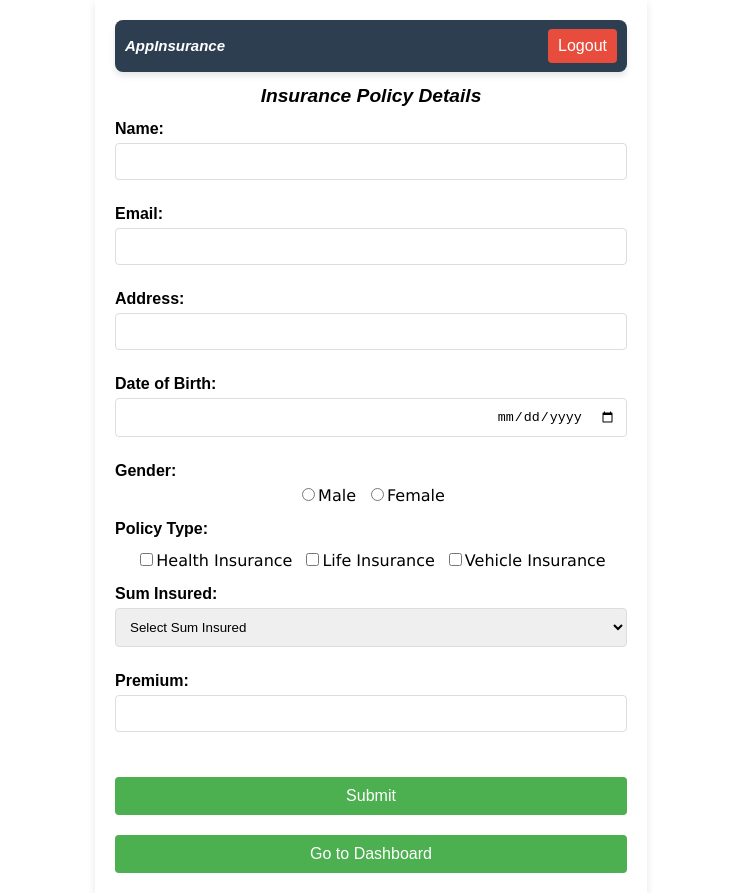
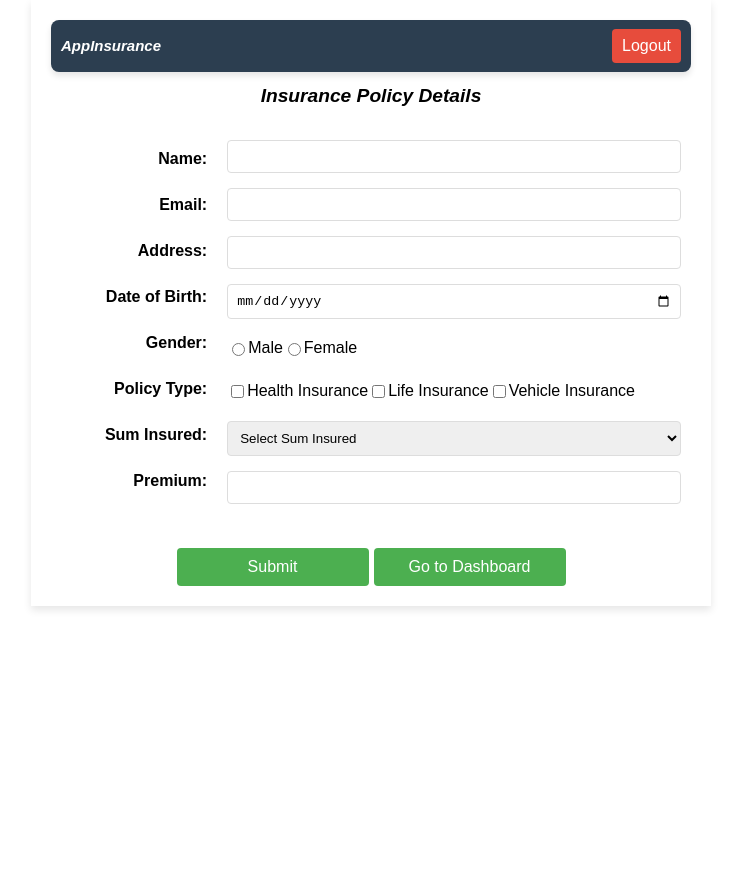
Before and after one commit to testerintelligent/expAppsurance, a React (Create React App) app in the folder Client/: page /insurance in a window 1280 px wide. Shown: the whole page, without its empty margins (269-1010 px from the left). After the commit the page ends 800 px from the top, so only its background shows below. Built offline with nearby package versions, Linux system fonts and the light colour scheme; sample sign-in values are in the browser's storage.

Commit message:
Completed Insurance page Changes

```diff
--- a/Client/src/component/InsurancePage.jsx
+++ b/Client/src/component/InsurancePage.jsx
@@ -122,32 +122,37 @@ const InsurancePage = () => {
     <div className="insurance-page">
       <Navbar />
       <h1>Insurance Policy Details</h1>
-      <form className="insurance-form" onSubmit={handleInsurance}>
+      <form  onSubmit={handleInsurance}>
+        <div className="insurance-form">
+        <div className='labels-fields'>
+            <label className="insuranceLabel" htmlFor="Name">Name: </label>
+            <label className="insuranceLabel" htmlFor="email">Email:  </label>
+            <label className="insuranceLabel" htmlFor="Address">Address:  </label>
+            <label className="insuranceLabel" htmlFor="DateOfBirth">Date of Birth:  </label>
+            <label className="insuranceLabel">Gender:    </label>
+            <label className="insuranceLabel">Policy Type:   </label>
+            <label className="insuranceLabel" htmlFor="SumInsured">Sum Insured:  </label>
+            <label className="insuranceLabel" htmlFor="Premium">Premium:  </label>
+
+        </div>
+        <div className='inputFields'>
         <div className="form-group">
-          <label className="insuranceLabel" htmlFor="Name">Name:</label>
            <input className='insuranceInput' type="text" id="Name" onChange={handleChange} name="Name" value={insuranceData.Name} />
           {errors.Name && <p className="error">{errors.Name}</p>}
         </div>
         <div className="form-group">
-          <label className="insuranceLabel" htmlFor="email">Email:</label>
          <input className='insuranceInput' type="email" id="email" onChange={handleChange} name="email" value={insuranceData.email} />
          {errors.email && <p className="error">{errors.email}</p>}
         </div>
         <div className="form-group">
-          <label className="insuranceLabel" htmlFor="Address">Address:</label>
          <input className='insuranceInput' type="text" id="Address" onChange={handleChange} name="Address" value={insuranceData.Address} />
            {errors.Address && <p className="error">{errors.Address}</p>}
         </div>
         <div className="form-group">
-          <label className="insuranceLabel" htmlFor="DateOfBirth">Date of Birth:</label>
          <input className='insuranceInput' onChange={handleChange} type="date" id="DateOfBirth" name="DateOfBirth" value={insuranceData.DateOfBirth} />
            {errors.DateOfBirth && <p className="error">{errors.DateOfBirth}</p>}
         </div>
-
-        {/* Gender Radio Buttons */}
-        <div className="form-group">
-          <label className="insuranceLabel">Gender:</label>
-          <div className="radio-group">
+        <div className="form-group-radio">
             <label className='inputRadio'>
               <input type="radio" className='inputRadiobutton' name="Gender" value="Male" onChange={handleChange} checked={insuranceData.Gender === 'Male'} />
               Male
@@ -156,32 +161,24 @@ const InsurancePage = () => {
               <input type="radio" className='inputRadiobutton' name="Gender" value="Female" onChange={handleChange} checked={insuranceData.Gender === 'Female'} />
               Female
             </label>
-          </div>
           {errors.Gender && <p className="error">{errors.Gender}</p>}
         </div>
-
-        {/* Policy Type as Checkboxes */}
-        <div className="form-group">
-          <label className="insuranceLabel">Policy Type:</label>
-          <div className="checkbox-group">
+        <div className="form-group-CheckBox">
             <label className='inputCheckBox'>
-              <input type="checkbox" className='inputCheckBox' name="PolicyType" value="Health Insurance " onChange={handleChange} checked={insuranceData.PolicyType.includes('Health Insurance ')} />
+              <input type="checkbox" className='inputCheckBoxtext' name="PolicyType" value="Health Insurance " onChange={handleChange} checked={insuranceData.PolicyType.includes('Health Insurance ')} />
               Health Insurance
             </label >
             <label className='inputCheckBox'>
-              <input type="checkbox" className='inputCheckBox' name="PolicyType" value="Life Insurance " onChange={handleChange} checked={insuranceData.PolicyType.includes('Life Insurance ')} />
+              <input type="checkbox" className='inputCheckBoxtext' name="PolicyType" value="Life Insurance " onChange={handleChange} checked={insuranceData.PolicyType.includes('Life Insurance ')} />
               Life Insurance
             </label>
             <label className='inputCheckBox'>
-              <input type="checkbox" className='inputCheckBox' name="PolicyType" value="Vehicle Insurance " onChange={handleChange} checked={insuranceData.PolicyType.includes('Vehicle Insurance ')} />
+              <input type="checkbox" className='inputCheckBoxtext' name="PolicyType" value="Vehicle Insurance " onChange={handleChange} checked={insuranceData.PolicyType.includes('Vehicle Insurance ')} />
               Vehicle Insurance
             </label>
-          </div>
           {errors.PolicyType && <p className="error">{errors.PolicyType}</p>}
         </div>
-
         <div className="form-group">
-          <label className="insuranceLabel" htmlFor="SumInsured">Sum Insured:</label>
          <select onChange={handleChange} className="insuranceInput" name="SumInsured" value={insuranceData.SumInsured}>
             <option value="">Select Sum Insured</option>
             <option value="100000">1,00,000</option>
@@ -192,9 +189,10 @@ const InsurancePage = () => {
           {errors.SumInsured && <p className="error">{errors.SumInsured}</p>}
         </div>
         <div className="form-group">
-          <label className="insuranceLabel" htmlFor="Premium">Premium:</label>
           <input className='insuranceInput' onChange={handleChange} type="number" id="Premium" step="0.01" name="Premium" value={insuranceData.Premium} />
          {errors.Premium && <p className="error">{errors.Premium}</p>}
+        </div>
+        </div>
         </div>
         <button className='insuranceButton' type="submit">Submit</button>
         <button className='insuranceDashboardButton' type="button" onClick={handleDashboardButton}>Go to Dashboard</button>
--- a/Client/src/style/InsurancePage.css
+++ b/Client/src/style/InsurancePage.css
@@ -1,86 +1,89 @@
 .insurance-page {
-    max-width: 40%;
+  max-width: 50%;
   margin: 0 auto;
   padding: 20px;
   font-family: Arial, sans-serif;
   box-shadow: 0 4px 8px rgba(0, 0, 0, 0.1);
 }
-  /*
-  h1 {
-    text-align: center;
-    margin-bottom: 20px;
-  }*/
-
-  .insurance-form {
+.insurance-form{
+  display: flex;
+}
+.labels-fields{
   display: flex;
   flex-direction: column;
+  margin-left: 10px;
+  align-items: center;
+  margin-top: 20px;
+  width: 30%;
+  padding: 10px;
+  align-items:end;
 }
-  /*
-  .form-group {
-    margin-bottom: 15px;
+.inputFields{
+  display: flex;
+  flex-direction: column;
+  width: 100%;
+  margin-left: 10px;
+  margin-top: 20px;
+  margin-right: 10px;
 }
-  */
-  .insuranceLabel {
-    display: flex;
-    justify-content: left;
-    margin-bottom: 5px;
+.insuranceInput{
+  border: 1px solid #ddd;
+    border-radius: 4px;
+    padding: 8px;
+
+
+}
+.insuranceLabel{
+  margin-bottom: 28px;
+  font-size: medium;
   font-weight: bold;
 }
-  .insuranceInput{
+
+.form-group-radio{
   display: flex;
-    justify-content: right;
-    padding: 10px;
-    margin-bottom: 10px;
-    border: 1px solid #ddd;
-    border-radius: 4px;
-    box-sizing: border-box;
-    width: 100%;
 }
-  .insuranceButton{
-    padding: 10px 20px;
+.inputRadio{
+  display: flex;
+  flex-direction: row;
+  margin-bottom: 5px;
+  margin-top: 5px;
+}
+.form-group-CheckBox{
+  display: flex;
+}
+.inputCheckBox{
+  margin-top: 20px;
+  display: flex;
+  flex-direction: row;
+ margin-bottom: 20px;
+
+}
+.insuranceDashboardButton{
   border: none;
   border-radius: 4px;
   background-color: #4CAF50;
   color: white;
   font-size: 16px;
   cursor: pointer;
-    width: 100%;
+  width: 30%;
   margin-top: 20px;
+  padding: 10px;
 }
-  .insuranceButton:hover {
+.insuranceDashboardButton:hover {
   background-color: #45a049;
 }
-  #claim-date{
-    font-size: 15px;
-   font-family: Verdana, Geneva, Tahoma, sans-serif;
-  }
-  .insuranceDashboardButton{
-    padding: 10px 20px;
+.insuranceButton{
   border: none;
   border-radius: 4px;
   background-color: #4CAF50;
   color: white;
   font-size: 16px;
   cursor: pointer;
-    width: 100%;
+  width: 30%;
   margin-top: 20px;
+  padding: 10px;
+  margin-right: 5px;
 }
-  .insuranceDashboardButton:hover {
+.insuranceButton:hover{
   background-color: #45a049;
 }
-  .inputRadio{
-    margin: 5px;
-    font: bold;
-    font-size: 16px;
-    font-family: 'Lucida Sans', 'Lucida Sans Regular', 'Lucida Grande', 'Lucida Sans Unicode', Geneva, Verdana, sans-serif;
-  }
-  .inputRadiobutton{
-    size: 8px;
-  }
-  .inputCheckBox{
-   padding: 5px;
-    margin-top: 10px;
-    font-family: 'Lucida Sans', 'Lucida Sans Regular', 'Lucida Grande', 'Lucida Sans Unicode', Geneva, Verdana, sans-serif;
-    font-size: 16px;
-    font: bold;
-  }
```
Lines whose indentation alone changed are shown as unchanged.
